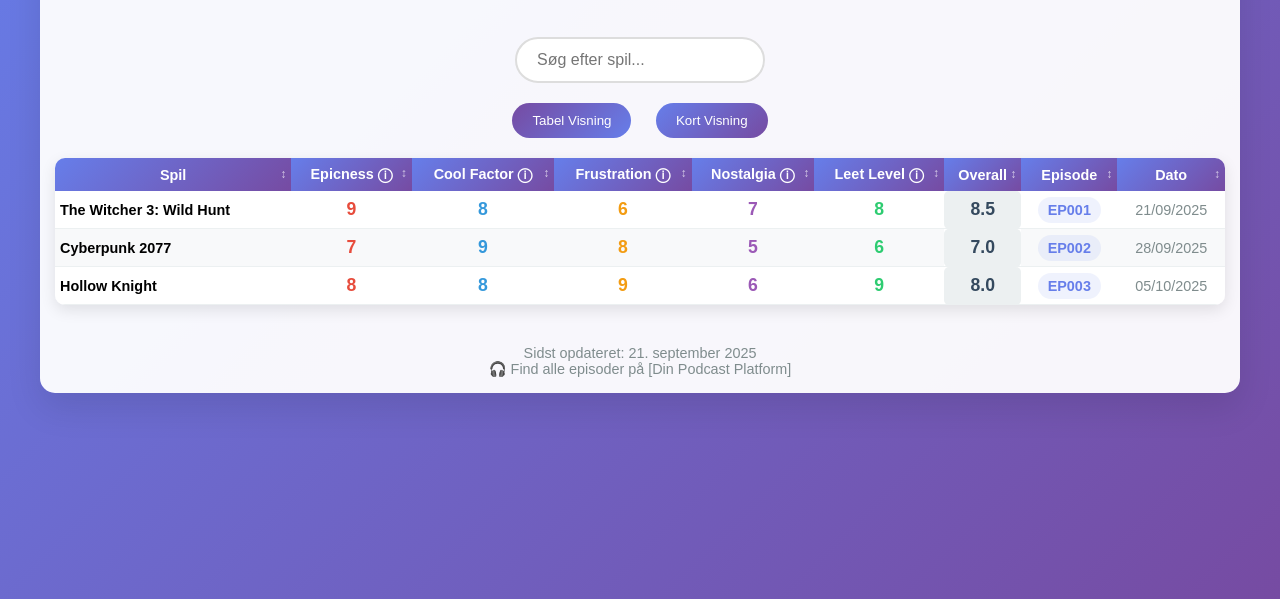
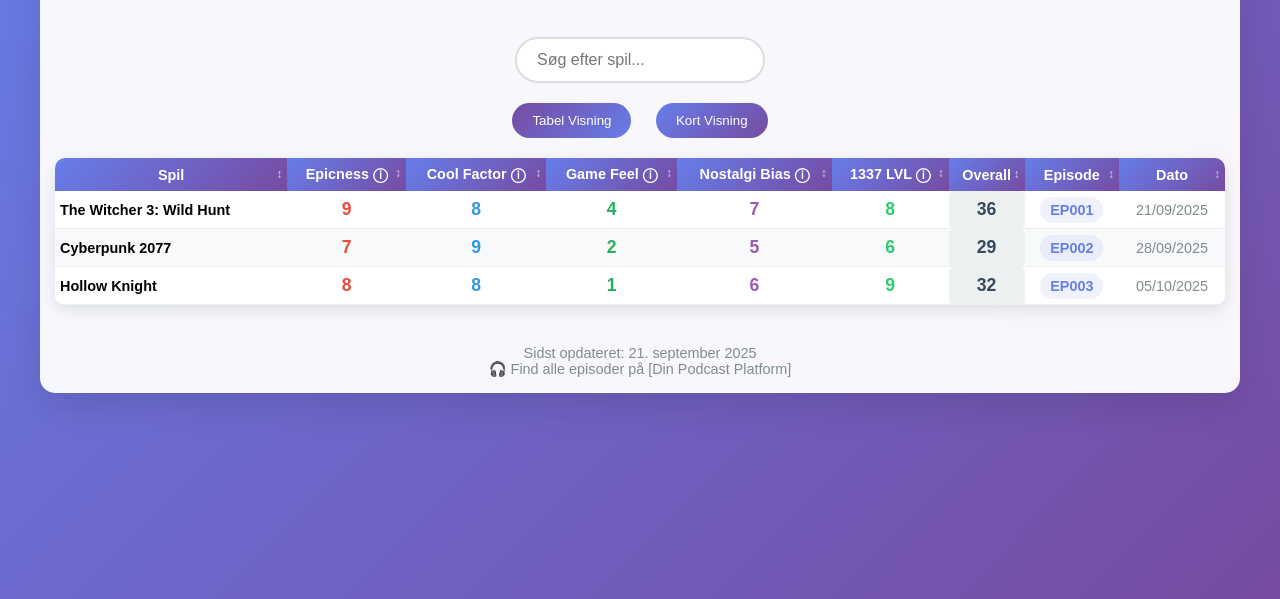
Before and after one commit to etterognuller/frank-varm-kanal, a plain HTML site: page index.html in a window 1280 px wide. Shown: the part 201-800 px from the top of the page. Drawn offline with Linux system fonts and the light colour scheme.

Commit message:
Update index.html

```diff
--- a/index.html
+++ b/index.html
@@ -156,7 +156,7 @@
 
         .rating-epic { color: #e74c3c; }
         .rating-cool { color: #3498db; }
-        .rating-frustration { color: #f39c12; }
+        .rating-gamefeel { color: #27ae60; }
         .rating-nostalgia { color: #9b59b6; }
         .rating-leet { color: #2ecc71; }
         .rating-overall { color: #34495e; background: #ecf0f1; border-radius: 5px; }
@@ -317,11 +317,11 @@
                     <div class="stat-label">Spil anmeldt</div>
                 </div>
                 <div class="stat-card">
-                    <div class="stat-number" id="avgRating">7.3</div>
+                    <div class="stat-number" id="avgRating">32.3</div>
                     <div class="stat-label">Gennemsnit</div>
                 </div>
                 <div class="stat-card">
-                    <div class="stat-number" id="topRated">8.5</div>
+                    <div class="stat-number" id="topRated">36</div>
                     <div class="stat-label">Højeste rating</div>
                 </div>
             </div>
@@ -342,12 +342,12 @@
                 <thead>
                     <tr>
                         <th onclick="sortTable(0)">Spil</th>
-                        <th onclick="sortTable(1)" title="Hvor episke var høje øjeblikke? (1-10)">Epicness ⓘ</th>
-                        <th onclick="sortTable(2)" title="Stil, innovation og wow-faktor (1-10)">Cool Factor ⓘ</th>
-                        <th onclick="sortTable(3)" title="Hvor frustrerende var spillet? (1-10)">Frustration ⓘ</th>
-                        <th onclick="sortTable(4)" title="Hvor meget påvirker nostalgi min bedømmelse? (1-10)">Nostalgia ⓘ</th>
-                        <th onclick="sortTable(5)" title="Skill ceiling og kompetitiv dybde (1-10)">Leet Level ⓘ</th>
-                        <th onclick="sortTable(6)" title="Min samlede bedømmelse (1-10)">Overall</th>
+                        <th onclick="sortTable(1)" title="Hvor EPIC er spillet? Føles det legendarisk at spille, er der mange øjeblikke hvor følelserne går højt, mens man sidder og bliver revet med?">Epicness ⓘ</th>
+                        <th onclick="sortTable(2)" title="Hvor sejt er spillet? Hvor sejt er det at spille? Hvordan er spillet at spille - innovativt, stilet eller lavet på en måde hvor man taber kæben? Med andre ord... er spillet cool?">Cool Factor ⓘ</th>
+                        <th onclick="sortTable(3)" title="Hvor godt føles spillet at spille? Er det responsivt, poleret og behageligt at styre? Eller er der ting der ødelægger game feel'et som bugs, sindssyge sværhedsgrads-spikes, dårligt design, kluntet kontrol eller spil der er strukket for langt? Jo bedre game feel, jo højere score.">Game Feel ⓘ</th>
+                        <th onclick="sortTable(4)" title="Hvor nostalgisk føles spillet samt er der et nostalgi bias? Spil kan føles som hjem, men det kan også være fordi man er vokset op med dem. Hvor høj en grad af nostalgi kan spillet påvirke en med?">Nostalgi Bias ⓘ</th>
+                        <th onclick="sortTable(5)" title="Hvor 1337 er spillet? Er det et spil med et højt skill-ceiling, der gør at spillet måske ikke er for alle - eller er der en mestringskurve, der gør det monster sejt at spille, des længere man spiller det?">1337 LVL ⓘ</th>
+                        <th onclick="sortTable(6)" title="Sum af alle ratings (max 50 points)">Overall</th>
                         <th onclick="sortTable(7)">Episode</th>
                         <th onclick="sortTable(8)">Dato</th>
                     </tr>
@@ -357,10 +357,10 @@
                         <td class="game-title">The Witcher 3: Wild Hunt</td>
                         <td class="rating-cell rating-epic">9</td>
                         <td class="rating-cell rating-cool">8</td>
-                        <td class="rating-cell rating-frustration">6</td>
+                        <td class="rating-cell rating-gamefeel">4</td>
                         <td class="rating-cell rating-nostalgia">7</td>
                         <td class="rating-cell rating-leet">8</td>
-                        <td class="rating-cell rating-overall">8.5</td>
+                        <td class="rating-cell rating-overall">36</td>
                         <td><a href="#" class="episode-link">EP001</a></td>
                         <td class="date-cell">21/09/2025</td>
                     </tr>
@@ -368,10 +368,10 @@
                         <td class="game-title">Cyberpunk 2077</td>
                         <td class="rating-cell rating-epic">7</td>
                         <td class="rating-cell rating-cool">9</td>
-                        <td class="rating-cell rating-frustration">8</td>
+                        <td class="rating-cell rating-gamefeel">2</td>
                         <td class="rating-cell rating-nostalgia">5</td>
                         <td class="rating-cell rating-leet">6</td>
-                        <td class="rating-cell rating-overall">7.0</td>
+                        <td class="rating-cell rating-overall">29</td>
                         <td><a href="#" class="episode-link">EP002</a></td>
                         <td class="date-cell">28/09/2025</td>
                     </tr>
@@ -379,10 +379,10 @@
                         <td class="game-title">Hollow Knight</td>
                         <td class="rating-cell rating-epic">8</td>
                         <td class="rating-cell rating-cool">8</td>
-                        <td class="rating-cell rating-frustration">9</td>
+                        <td class="rating-cell rating-gamefeel">1</td>
                         <td class="rating-cell rating-nostalgia">6</td>
                         <td class="rating-cell rating-leet">9</td>
-                        <td class="rating-cell rating-overall">8.0</td>
+                        <td class="rating-cell rating-overall">32</td>
                         <td><a href="#" class="episode-link">EP003</a></td>
                         <td class="date-cell">05/10/2025</td>
                     </tr>
@@ -395,7 +395,7 @@
             <div class="rating-card">
                 <div class="card-header">
                     <div class="card-game-title">The Witcher 3: Wild Hunt</div>
-                    <div class="card-overall">8.5</div>
+                    <div class="card-overall">38</div>
                 </div>
                 <div class="card-ratings">
                     <div class="card-rating-item">
@@ -412,11 +412,11 @@
                     </div>
                     <div class="card-rating-item">
                         <div class="card-rating-value rating-nostalgia">7</div>
-                        <div class="card-rating-label">Nostalgia</div>
+                        <div class="card-rating-label">Nostalgi Bias</div>
                     </div>
                     <div class="card-rating-item">
                         <div class="card-rating-value rating-leet">8</div>
-                        <div class="card-rating-label">Leet Level</div>
+                        <div class="card-rating-label">1337 LVL</div>
                     </div>
                 </div>
                 <div class="card-footer">
@@ -428,7 +428,7 @@
             <div class="rating-card">
                 <div class="card-header">
                     <div class="card-game-title">Cyberpunk 2077</div>
-                    <div class="card-overall">7.0</div>
+                    <div class="card-overall">35</div>
                 </div>
                 <div class="card-ratings">
                     <div class="card-rating-item">
@@ -445,11 +445,11 @@
                     </div>
                     <div class="card-rating-item">
                         <div class="card-rating-value rating-nostalgia">5</div>
-                        <div class="card-rating-label">Nostalgia</div>
+                        <div class="card-rating-label">Nostalgi Bias</div>
                     </div>
                     <div class="card-rating-item">
                         <div class="card-rating-value rating-leet">6</div>
-                        <div class="card-rating-label">Leet Level</div>
+                        <div class="card-rating-label">1337 LVL</div>
                     </div>
                 </div>
                 <div class="card-footer">
@@ -461,7 +461,7 @@
             <div class="rating-card">
                 <div class="card-header">
                     <div class="card-game-title">Hollow Knight</div>
-                    <div class="card-overall">8.0</div>
+                    <div class="card-overall">40</div>
                 </div>
                 <div class="card-ratings">
                     <div class="card-rating-item">
@@ -478,11 +478,11 @@
                     </div>
                     <div class="card-rating-item">
                         <div class="card-rating-value rating-nostalgia">6</div>
-                        <div class="card-rating-label">Nostalgia</div>
+                        <div class="card-rating-label">Nostalgi Bias</div>
                     </div>
                     <div class="card-rating-item">
                         <div class="card-rating-value rating-leet">9</div>
-                        <div class="card-rating-label">Leet Level</div>
+                        <div class="card-rating-label">1337 LVL</div>
                     </div>
                 </div>
                 <div class="card-footer">
```
